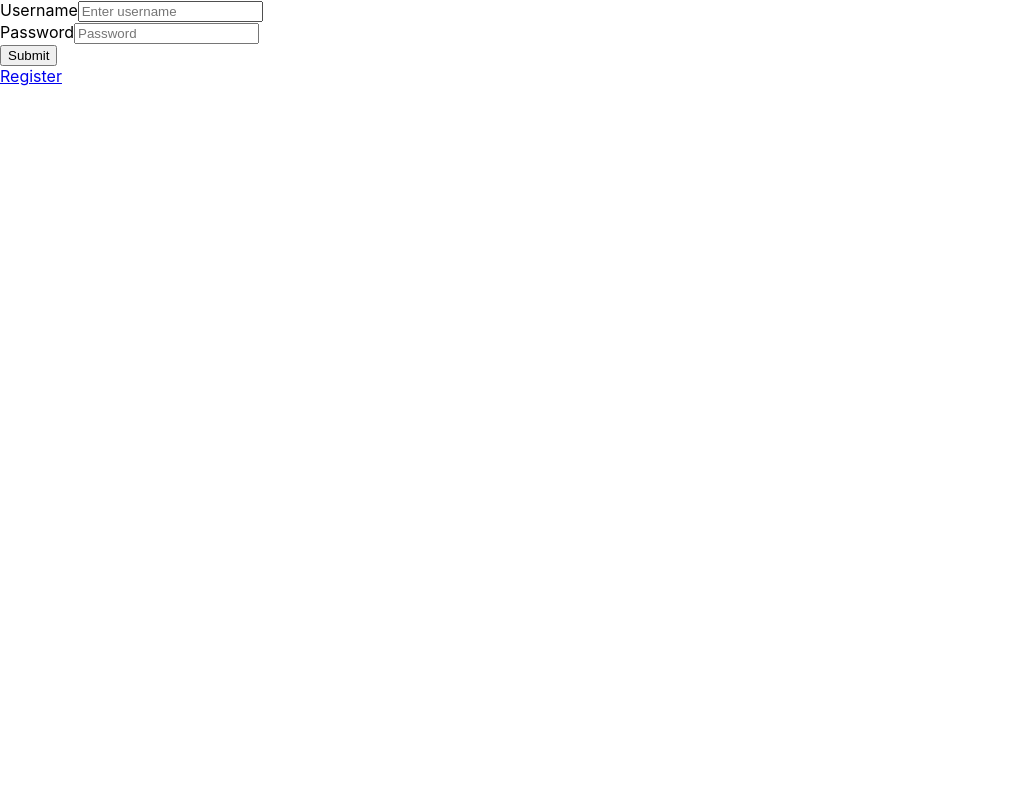
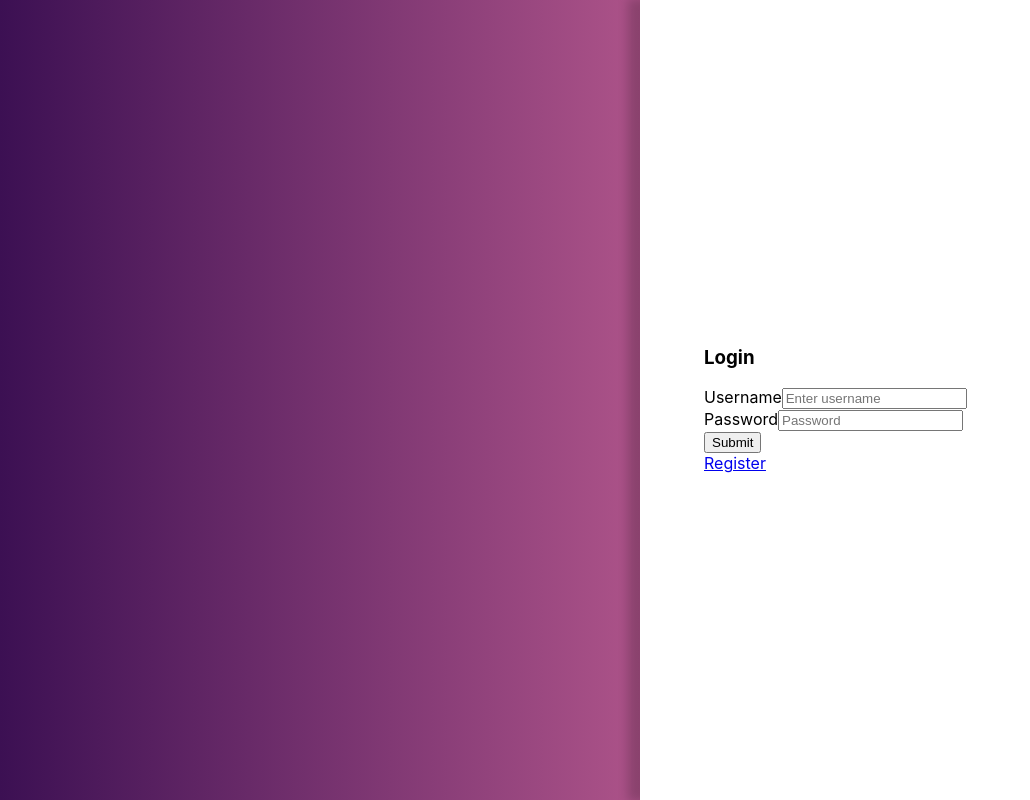
Before and after one commit to eoandersson/astra, a React (Create React App) app in the folder client/: page / in a window 1280 px wide. Shown: the whole page, without its empty margins (0-1030 px from the left). Built offline with nearby package versions, Linux system fonts and the light colour scheme; the HTML template or start-up script is replaced by a standard one.

Commit message:
Add css changes to the login, register and home page

```diff
--- a/client/src/components/HomePage.js
+++ b/client/src/components/HomePage.js
@@ -55,6 +55,7 @@ class HomePage extends Component {
   render() {
     return (
       <div className="HomePage">
+        <div className="HomeContent">
           {this.state.projects.map(
             project => (
               console.log(this.getId(project.projectId)),
@@ -68,6 +69,7 @@ class HomePage extends Component {
             )
           )}
         </div>
+      </div>
     );
   }
 }
--- a/client/src/components/Landing.js
+++ b/client/src/components/Landing.js
@@ -7,9 +7,15 @@ class Landing extends Component {
   render() {
     return (
       <div className="Landing">
-        <LogIn />
-        <ThirdPart />
-        <Register />
+        <div className="LoginTitle" />
+        <div className="LoginContent">
+          <div className="LoginForm">
+            <h3>Login</h3>
+            <LogIn />
+            <ThirdPart />
+            <Register />
+          </div>
+        </div>
       </div>
     );
   }
--- a/client/src/components/RegisterPage.js
+++ b/client/src/components/RegisterPage.js
@@ -46,7 +46,10 @@ class RegisterPage extends Component {
 
   render() {
     return (
+      <div className="Content">
         <div className="RegisterForm">
+          <h3>Register</h3>
+          <hr />
           <Form>
             <Form.Group controlId="formGridEmail">
               <Form.Label>Username</Form.Label>
@@ -77,6 +80,7 @@ class RegisterPage extends Component {
             </Button>
           </Form>
         </div>
+      </div>
     );
   }
 }
--- a/client/src/index.css
+++ b/client/src/index.css
@@ -1,3 +1,9 @@
+html,
+body {
+  height: 100%;
+  width: 100%;
+}
+
 body {
   margin: 0;
   padding: 0;
@@ -13,13 +19,94 @@ code {
     monospace;
 }
 
+#root {
+  height: 100%;
+  width: 100%;
+}
+
+.App {
+  height: 100%;
+  width: 100%;
+  background-color: #e6ecf0;
+  overflow: scroll;
+}
+
+.Landing {
+  height: 100%;
+  width: 100%;
+  display: flex;
+}
+
+.LoginTitle {
+  height: 100%;
+  width: 50%;
+  background: #ad5389;
+  background: -webkit-linear-gradient(to right, #3c1053, #ad5389);
+  background: linear-gradient(to right, #3c1053, #ad5389);
+}
+
+.LoginContent {
+  background-color: #ffffff;
+  width: 50%;
+  height: 100%;
+  z-index: 99;
+  -webkit-box-shadow: -10 5px 10px 2px rgba(0, 0, 0, 0.2);
+  -moz-box-shadow: -10 5px 10px 2px rgba(0, 0, 0, 0.2);
+  box-shadow: -10px 0px 10px 2px rgba(0, 0, 0, 0.2);
+  align-content: center;
+  justify-content: center;
+  display: flex;
+  flex-direction: column;
+}
+
+.LoginForm {
+  width: 80%;
+  margin-left: auto;
+  margin-right: auto;
+}
+
+.Content {
+  height: 100%;
+  width: 80%;
+  margin-left: auto;
+  margin-right: auto;
+  background-color: #fff;
+  display: flex;
+  align-items: center;
+}
+
+.RegisterForm {
+  width: 60%;
+  margin-left: auto;
+  margin-right: auto;
+  padding: 30px;
+  background-color: #ecf0f1;
+  border-radius: 5px;
+  -webkit-box-shadow: 0 5px 10px 2px rgba(0, 0, 0, 0.2);
+  -moz-box-shadow: 0 5px 10px 2px rgba(0, 0, 0, 0.2);
+  box-shadow: 0 5px 10px 2px rgba(0, 0, 0, 0.2);
+}
+
 .HomePage {
   width: 100%;
   height: 100%;
 }
 
+.HomeContent {
+  height: auto;
+  width: 80%;
+  margin-left: auto;
+  margin-right: auto;
+  background-color: #fff;
+  display: -webkit-flex;
+  display: flex;
+  flex-direction: column;
+  -webkit-align-items: center;
+  align-items: center;
+}
+
 .Project {
-  width: 60%;
+  width: 75%;
   margin-left: auto;
   margin-right: auto;
   margin-bottom: 60px;
@@ -36,13 +123,14 @@ code {
 }
 
 .ProjectHeader {
-  background-color: #34495e;
   display: flex;
   justify-content: space-between;
   padding: 20px;
   padding-right: 20px;
-  color: #fff;
   width: 100%;
+  border-bottom-color: #ecf0f1;
+  border-bottom-style: solid;
+  border-bottom-width: 1px;
 }
 
 .ProjectButtons > button {
```
Lines whose indentation alone changed are shown as unchanged.
